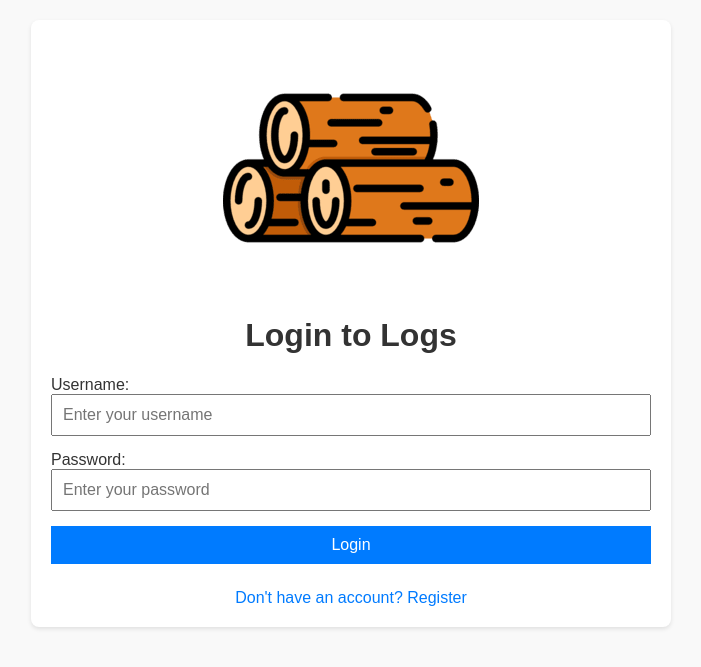
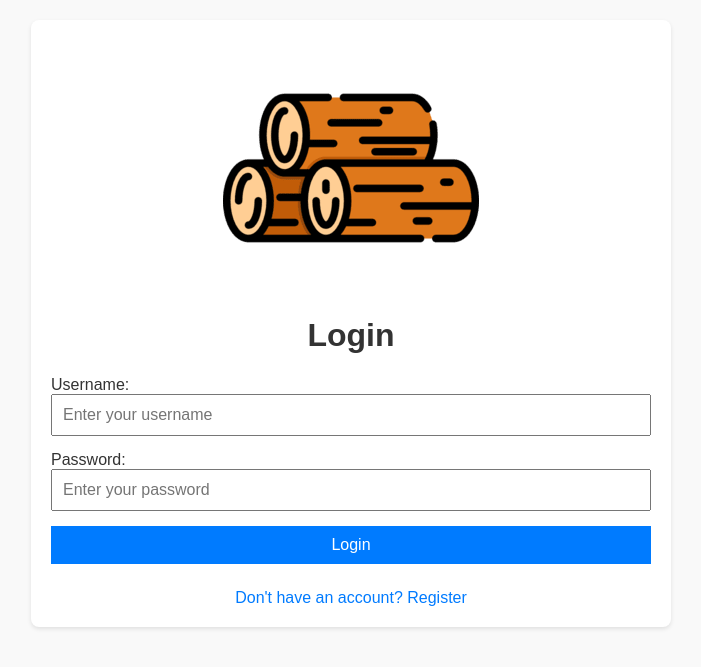
Before and after one commit to dledw001/logs, a PHP site: page / in a window 1280 px wide. Shown: the top 667 px of the page, without its empty margins (289-990 px from the left). Run offline with PHP 8.4, Linux system fonts and the light colour scheme.

Commit message:
Update index.php

```diff
--- a/index.php
+++ b/index.php
@@ -33,7 +33,7 @@ if (isset($_SESSION['username'])) {
 <body>
   <div class="container">
     <img src="assets/logs_color_256.png" alt="Site Logo" class="logo">
-    <h1>Login to Logs</h1>
+    <h1>Login</h1>
     <form action="login.php" method="post">
       <label for="username">Username:</label>
       <input type="text" id="username" name="username" required placeholder="Enter your username">
```
